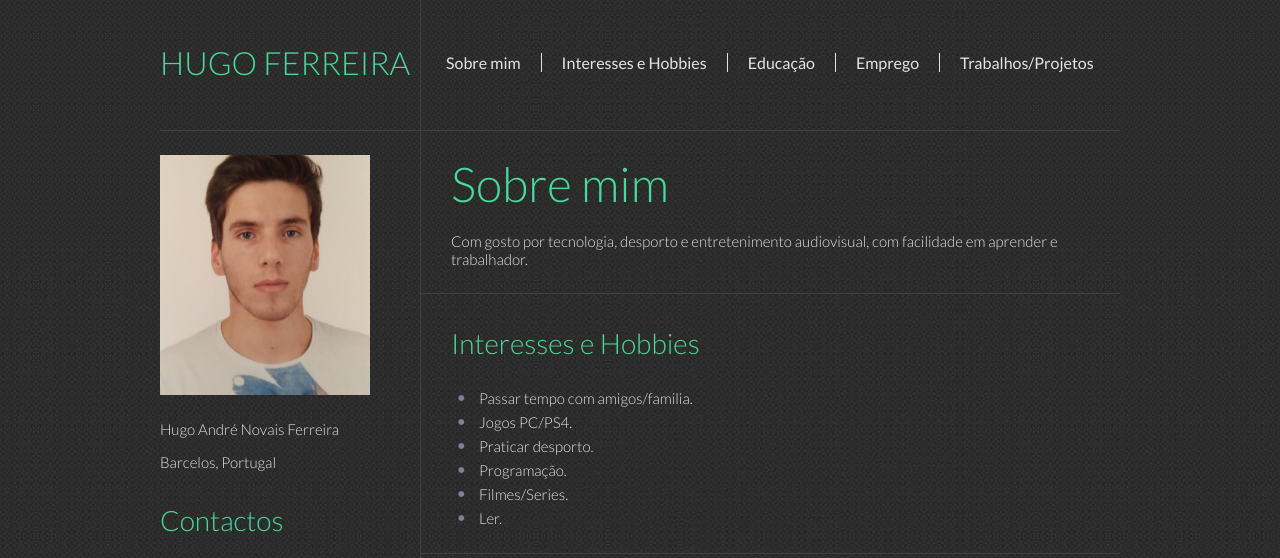
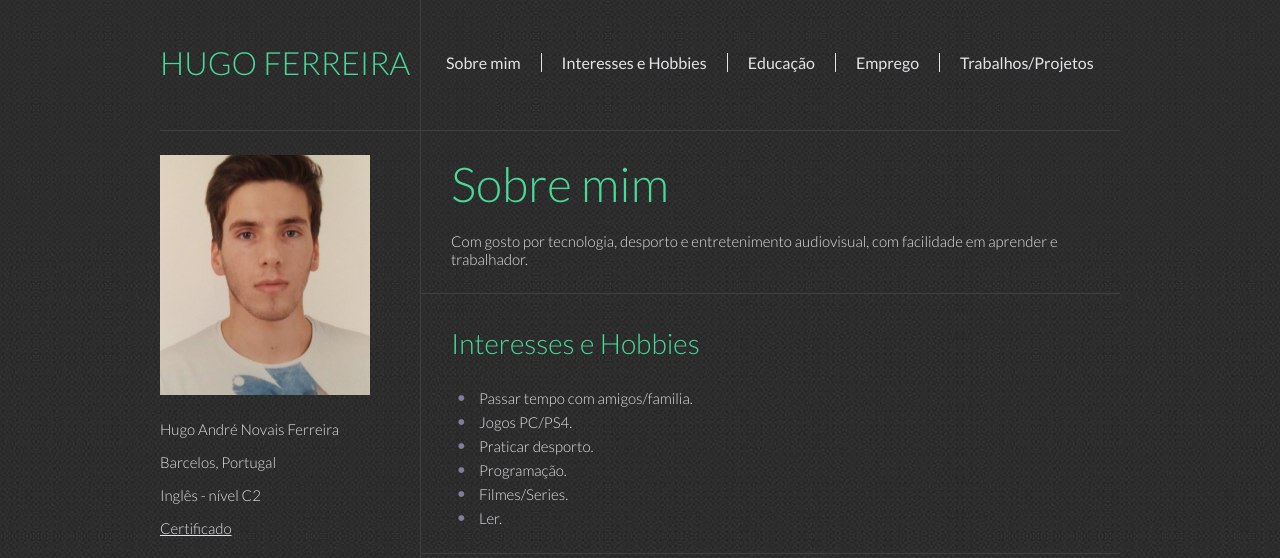
Before and after one commit to HF97/hf97.github.io, a plain HTML site: page index.html in a window 1280 px wide. Shown: the top 558 px of the page. Drawn offline with Linux system fonts and the light colour scheme.

Commit message:
Update index.html

```diff
--- a/index.html
+++ b/index.html
@@ -41,6 +41,11 @@
                 <div class="nome">
                     <p>Hugo André Novais Ferreira</p>
                     <p>Barcelos, Portugal</p>
+                </div>
+
+                <div class="linguas">
+                    <p>Inglês - nível C2</p>
+                    <a href="https://www.efset.org/cert/6jWK4i">Certificado</a>
                 </div>
 
                 <div class="contactos">
```
